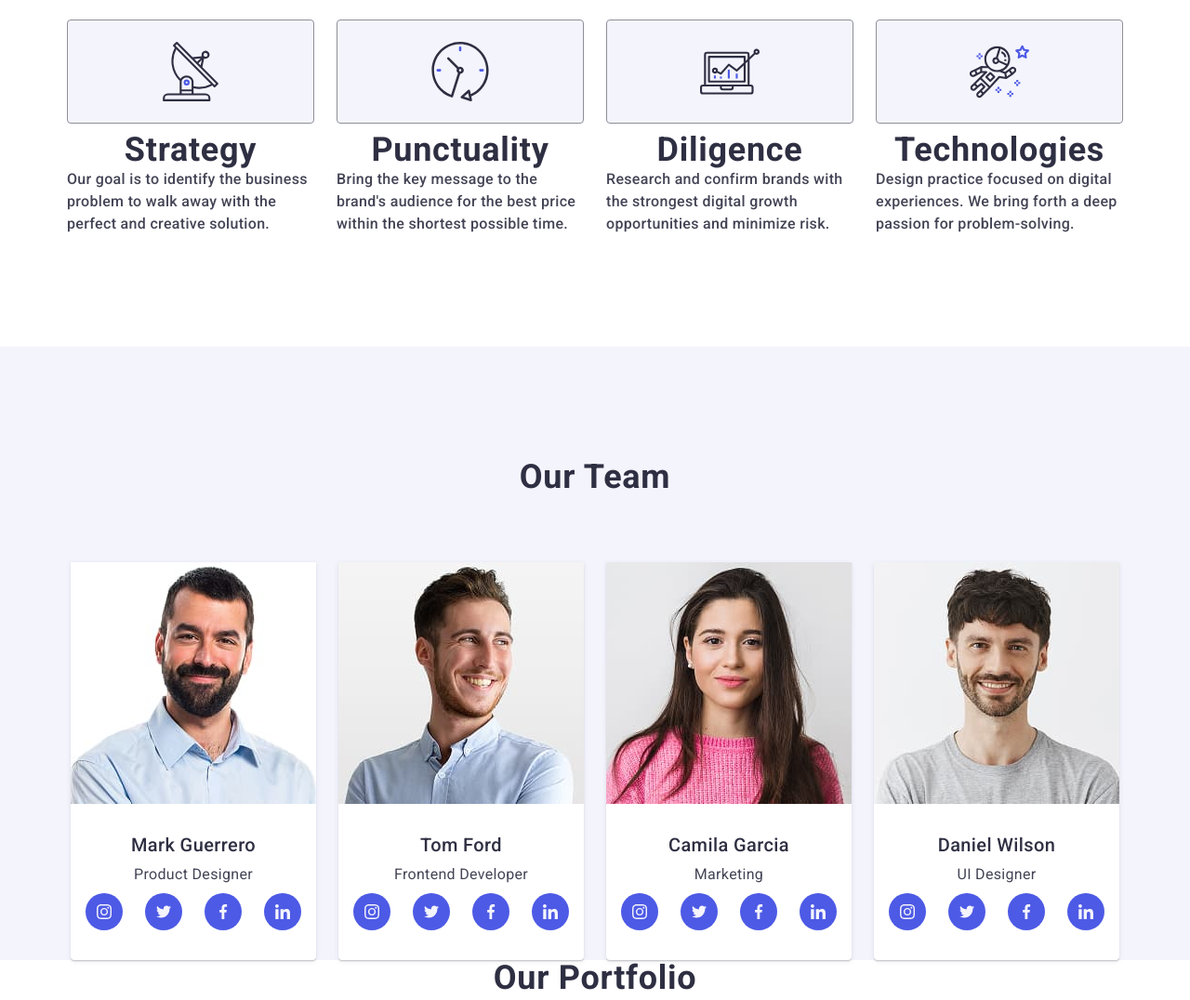
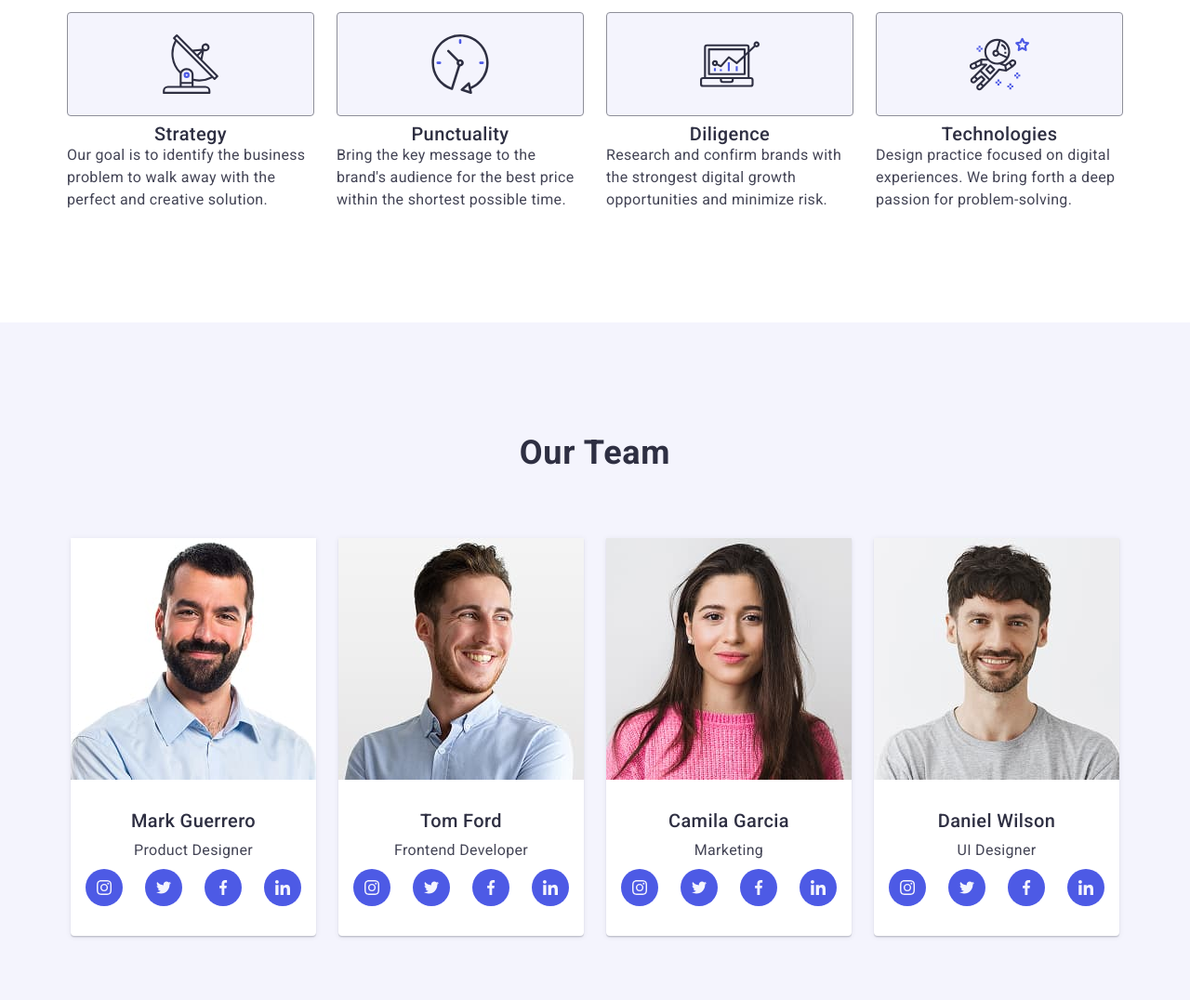
Before and after one commit to NikitaGoluban/goit-markup-hw-06-bis, a plain HTML site: page index.html in a window 1280 px wide. Shown: the part 780-1856 px from the top of the page at 93% size. Drawn offline with nearby package versions, Linux system fonts and the light colour scheme.

Commit message:
iryryna margin correction

```diff
--- a/css/styles.css
+++ b/css/styles.css
@@ -226,6 +226,11 @@ element {}
 }
 
 /* Layout with spacing for the about section mobile*/
+
+.container-about {
+    padding-bottom: 96px;
+}
+
 .about-list {
     display: flex;
     /* from video */
@@ -293,7 +298,6 @@ element {}
 
 
 .container-ourteam {
-    margin-top: 96px;
     padding-bottom: 96px;
 }
 
@@ -380,13 +384,14 @@ element {}
 
 
 .container-portfolio1 {
-    margin-top: 96px;
+
     padding-bottom: 96px;
     /* max-width: 288px; */
 }
 
 /* H3 portfilio  */
 .title-portfolio {
+    padding-top: 96px;
     margin-bottom: 72px;
     font-weight: 700;
     font-size: 36px;
@@ -399,7 +404,7 @@ element {}
 
 /* Responsive grid layout for portfolio items */
 .portfolio-list {
-
+    row-gap: 48px;
     display: flex;
     justify-content: center;
     align-items: center;
@@ -874,8 +879,9 @@ element {}
     .header-nav {
         display: flex;
         align-items: center;
-        width: 261px;
-
+        width: auto;            /* або значення яке потрібно */
+        justify-content: normal;/* або інше потрібне значення */
+        padding: 0;
     }
 
 
@@ -959,14 +965,16 @@ element {}
     }
 
     /* Generic section padding */
-    .section {
-        padding: 0 0;
-    }
 
-    .section-about {
+    .container-about,
+    .container-ourteam,
+    .container-portfolio1 {
         padding-bottom: 120px;
     }
 
+    .container-about{
+        margin-top: 120px;
+    }
 
 
     /* Hero section with dark background and custom padding */
@@ -1025,6 +1033,15 @@ element {}
         /* padding: 24px 100px; correction from mentor */
     }
 
+    .subtitle-about {
+    font-weight: 500;
+    font-size: 20px
+    }
+
+    .text-about {
+    font-weight: 400;
+    }
+
     /* ------------our team sectio ---------------- */
 
     .ourteam-list {
@@ -1050,12 +1067,9 @@ element {}
         margin-right: 0;
     }
 
-    .title-ourteam {
-        padding-top: 0;
 
-    }
-
-    .title-ourteam {
+    .title-ourteam,
+    .title-portfolio {
         padding-top: 120px;
     }
 
--- a/index.html
+++ b/index.html
@@ -69,7 +69,7 @@
 
         <!-- ABOUT -->
         <section class="section section-about">
-            <div class="container">
+            <div class="container container-about">
                 <h2 class="title-about visually-hidden">About us </h2>
                 <ul class="about-list">
                     <li class="about-item">
```
